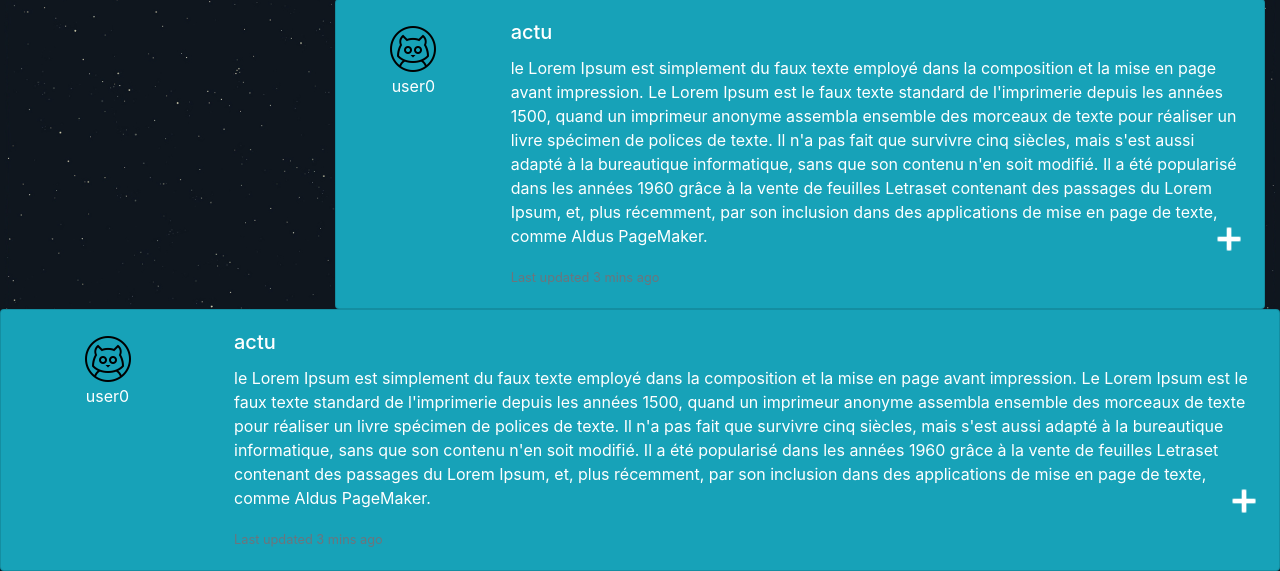
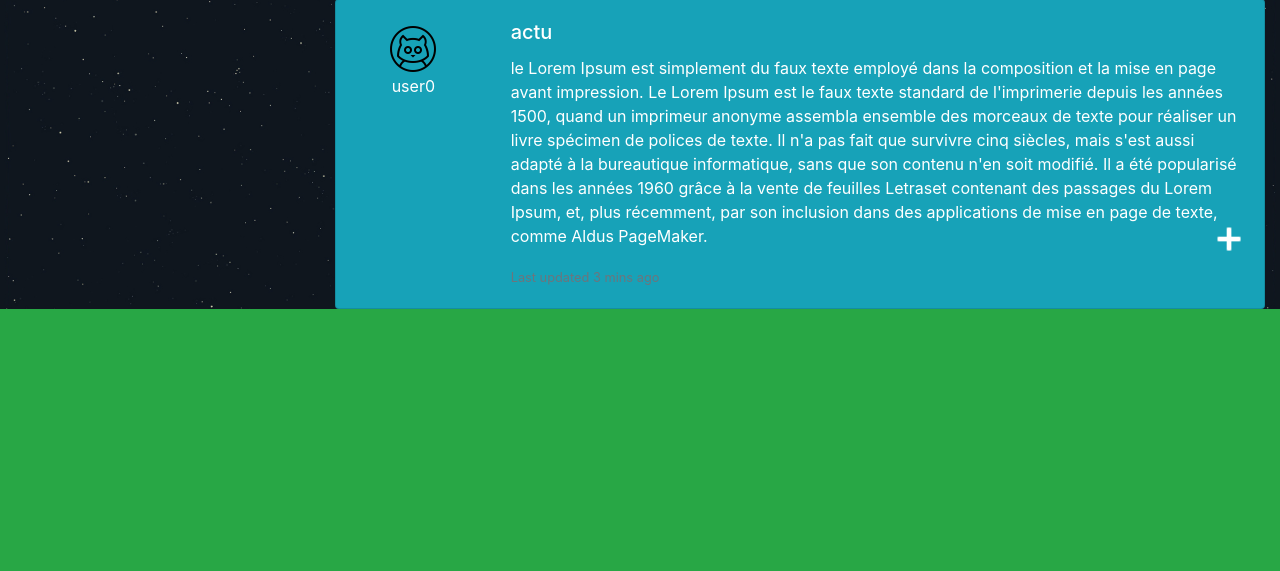
Before and after one commit to Enzo-JURET/CROC-KI_intra-cesi, a PHP site: page /view/test.html in a window 1280 px wide. Shown: the part 931-1502 px from the top of the page. After the commit the page ends 1240 px from the top, so only its background shows below. Run offline with PHP 8.4, Linux system fonts and the light colour scheme.

Commit message:
correction erreur justin

```diff
--- a/model/filactu.js
+++ b/model/filactu.js
@@ -1,35 +1,72 @@
-var tabreturn = [];
+
 
 $(document).ready(function () {
 
 
   fil_actualite();
 
-  var menuevent = document.getElementById("menuevent");
+  var menu_Evenement = document.getElementById("menu_Evenement");
 
-  var menutout = document.getElementById("menutout");
+  var menu_Tout = document.getElementById("menu_Tout");
 
-  var menuactu = document.getElementById("menuactu");
+  var menu_Information = document.getElementById("menu_Information");
+
+ document.getElementById('menu_Tout').addEventListener('click', function(e) {
+  menu("tout");
+  });
+
+  document.getElementById('menu_Evenement').addEventListener('click', function(e) {
+    menu("event");
+    });
+    document.getElementById('menu_Information').addEventListener('click', function(e) {
+      menu("actu");
+      });
 
 
-  $('#menutout').on('click', function () {
+
+  /*$('#menu_Tout').on('click', function () {//
     menu("tout");
-  })
-
-  $('#menuevent').on('click', function () {
+  })*/
+/*
+  $('#menu_Evenement').on('click', function () {
     menu("event");
-  })
-  $('#menuactu').on('click', function () {
+  })*//*
+  $('#menu_Information').on('click', function () {
     menu("actu");
-  })
+  })*/
 
 });
+
+
+function preparation()//permet d'afficher ou de cacher les block'
+{
+
+fil_actualite();
+
+var menu_Evenement = document.getElementById("menu_Evenement");
+
+var menu_Tout = document.getElementById("menu_Tout");
+
+var menu_Information = document.getElementById("menu_Information");
+
+document.getElementById('menu_Tout').addEventListener('click', function(e) {
+menu("tout");
+});
+
+document.getElementById('menu_Evenement').addEventListener('click', function(e) {
+  menu("event");
+  });
+  document.getElementById('menu_Information').addEventListener('click', function(e) {
+    menu("actu");
+    });
+  }
 
 
 
 
 function fil_actualite()//permet d'afficher ou de cacher les block'
 {
+  var tabreturn = [];
   console.log("test12");
 
   $idUtilisateur = getCookie("id");
@@ -57,9 +94,9 @@ function fil_actualite()//permet d'afficher ou de cacher les block'
           var chaine = " <div class='card    divEvent '>  " + " <div class='row no-gutters'>"
             + "  <div class='col-2 alignement_center pt-4'>"
             + " <a href='../view/profil.php'><img src='../" + tabreturn[i].image_profil + "' class='avatar'></a>"
-            + " <p>" + tabreturn[i].auteur + " </p> </div> <div class='col-10'>"
+            + " <p>" + tabreturn[i].auteur + " </p> <img src='../public/images/icones/calendrier.png' class='icone_titre'>  " + tabreturn[i].date_evenement_actualite + " </div> <div class='col-10'>"
             + "  <div class='card-body'>"
-            + " <h5 class='card-title'>" + tabreturn[i].titre_actualite + " <img src='../public/images/icones/calendrier.png' class='icone_titre'>  " + tabreturn[i].date_evenement_actualite + " </h5>"
+            + " <h5 class='card-title'>" + tabreturn[i].titre_actualite + "  </h5>"
             + "  <h5 class='card-title text-right'>    </h5> <p class='card-text'>"
             + tabreturn[i].description_actualite
             + " <a href='../view/profil.php'><img src='../public/images/icones/plusblanc.png' class='detail'></a>"
@@ -74,9 +111,9 @@ function fil_actualite()//permet d'afficher ou de cacher les block'
 
 
           var chaine = "<div class='card mb-12  divActu'> <div class='row no-gutters'> <div class='col-md-2 alignement_center pt-4'>"
-            + " <a href='../view/profil.php'><img src='../" + tabreturn[i].image_profil + " ' class='avatar'></a> <p>" + tabreturn[i].auteur + " </p>"
+            + " <a href='../view/profil.php'><img src='../" + tabreturn[i].image_profil + " ' class='avatar'></a> <p>" + tabreturn[i].auteur + " </p> <img src='../public/images/icones/information.png' class='icone_titre'> "
             + "</div> <div class='col-md-10'> <div class='card-body'>"
-            + " <h5 class='card-title'>" + tabreturn[i].titre_actualite + " <img src='../public/images/icones/information.png' class='icone_titre'>  </h5>"
+            + " <h5 class='card-title'>" + tabreturn[i].titre_actualite + " </h5>"
             + " <p class='card-text'>"
             + tabreturn[i].description_actualite
             + "<a href='../view/profil.php'><img src='../public/images/icones/plusblanc.png' class='detail'></a>"
@@ -158,7 +195,6 @@ function menu(type)//permet d'afficher ou de cacher les block'
     for (i = 0; i < x.length; i++) {
       x[i].style.display = "block";
     }
-
     // contenu.getElementsByClassName("divEvent").display = "none";
 
   }
--- a/view/test.html
+++ b/view/test.html
@@ -21,9 +21,9 @@
         <div class="card-body">
 
               <div class="nav flex-column nav-pills " id="v-pills-tab" role="tablist" aria-orientation="vertical">
-                <a id="menutout" click="menu(rien)"class="nav-link active textmenu" id="v-pills-home-tab" data-toggle="pill" href="#v-pills-home" role="tab" aria-controls="v-pills-home" aria-selected="true" >tout</a>
-                <a id="menuactu"  class="nav-link textmenu" id="v-pills-profile-tab" data-toggle="pill" href="#v-pills-profile" role="tab" aria-controls="v-pills-profile" aria-selected="false">actu</a>
-                <a id="menuevent" class="nav-link textmenu" id="v-pills-messages-tab" data-toggle="pill" href="#v-pills-messages" role="tab" aria-controls="v-pills-messages" aria-selected="false">event</a>
+                <a id="menutout" class="nav-link active textmenu"  data-toggle="pill" href="#v-pills-home" role="tab" aria-controls="v-pills-home" aria-selected="true" >tout</a>
+                <a id="menuactu"  class="nav-link textmenu" data-toggle="pill" href="#v-pills-profile" role="tab" aria-controls="v-pills-profile" aria-selected="false">actu</a>
+                <a id="menuevent" class="nav-link textmenu" data-toggle="pill" href="#v-pills-messages" role="tab" aria-controls="v-pills-messages" aria-selected="false">event</a>
               </div>
         </div>
       </div>
@@ -161,43 +161,6 @@
             </div>
         </div>
 
-
-
-    </div>
-
-
-
-
-    <div class="card mb-12  divActu">
-        <div class="row no-gutters">
-            <div class="col-md-2 alignement_center pt-4">
-                <a href="../view/profil.php"><img src="../public/images/icones/profil.png" class="avatar"></a>
-                <p>user0</p>
-            </div>
-            <div class="col-md-10">
-                <div class="card-body">
-                    <h5 class="card-title">actu</h5>
-                    <p class="card-text">le Lorem Ipsum est simplement du faux texte employé dans la
-                        composition
-                        et la mise en page avant impression. Le Lorem Ipsum est le faux texte standard de
-                        l'imprimerie depuis les années 1500, quand un imprimeur anonyme assembla ensemble
-                        des
-                        morceaux de texte pour réaliser un livre spécimen de polices de texte. Il n'a pas
-                        fait
-                        que survivre cinq siècles, mais s'est aussi adapté à la bureautique informatique,
-                        sans
-                        que son contenu n'en soit modifié. Il a été popularisé dans les années 1960 grâce à
-                        la
-                        vente de feuilles Letraset contenant des passages du Lorem Ipsum, et, plus
-                        récemment,
-                        par son inclusion dans des applications de mise en page de texte, comme Aldus
-                        PageMaker. <a href="../view/profil.php"><img src="../public/images/icones/plusblanc.png" class="detail"></a>
-                    </p>
-                    <p class="card-text"><small class="text-muted">Last updated 3 mins ago</small></p>
-
-                </div>
-            </div>
-        </div>
     </div>
 
 
```
Also changed, not shown: controller/controller.php (+11 -9 lines), view/actu.html (deleted, +0 -33 lines), view/actualite.php (+18 -13 lines), view/event.html (deleted, +0 -37 lines).
